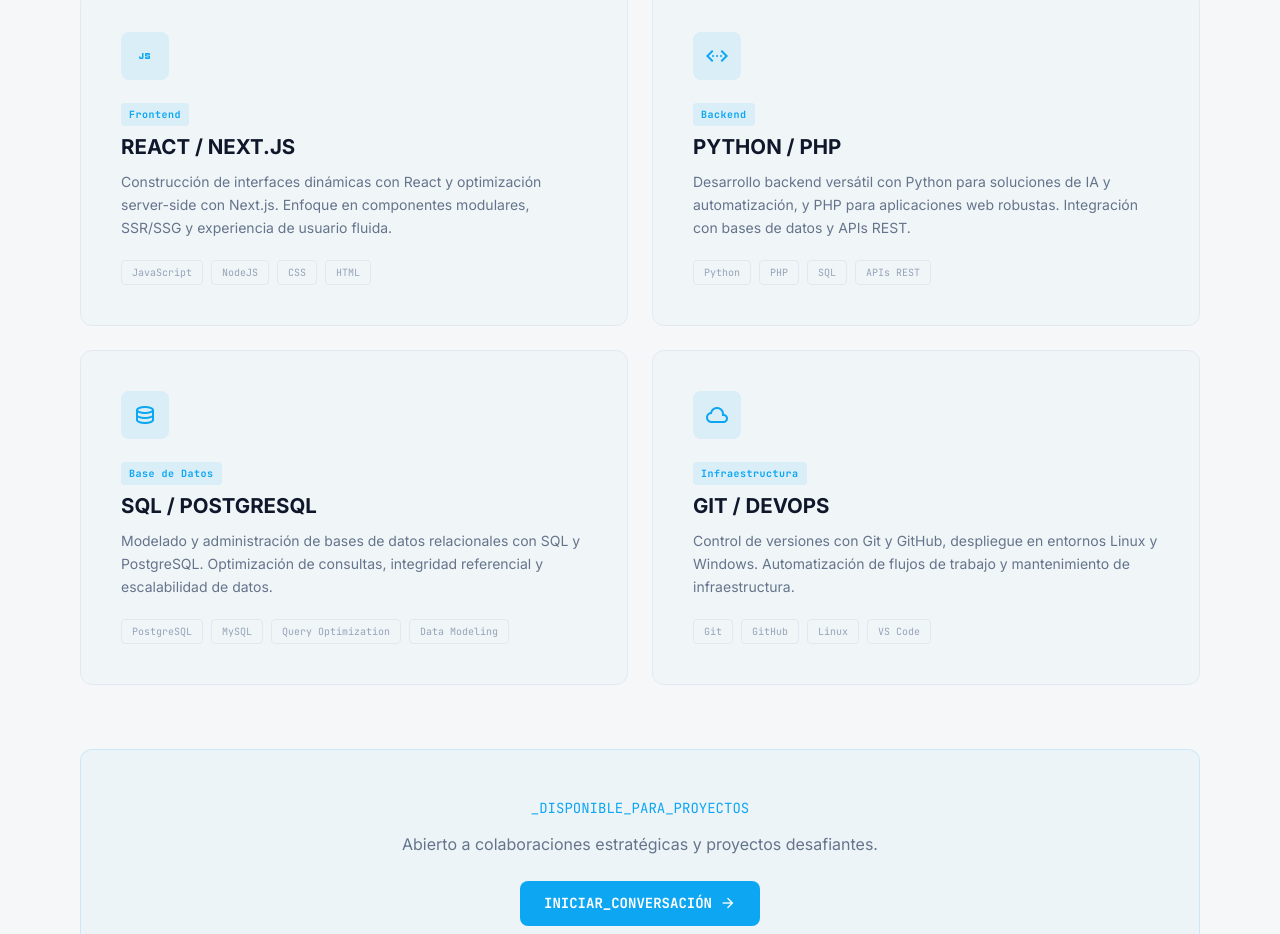
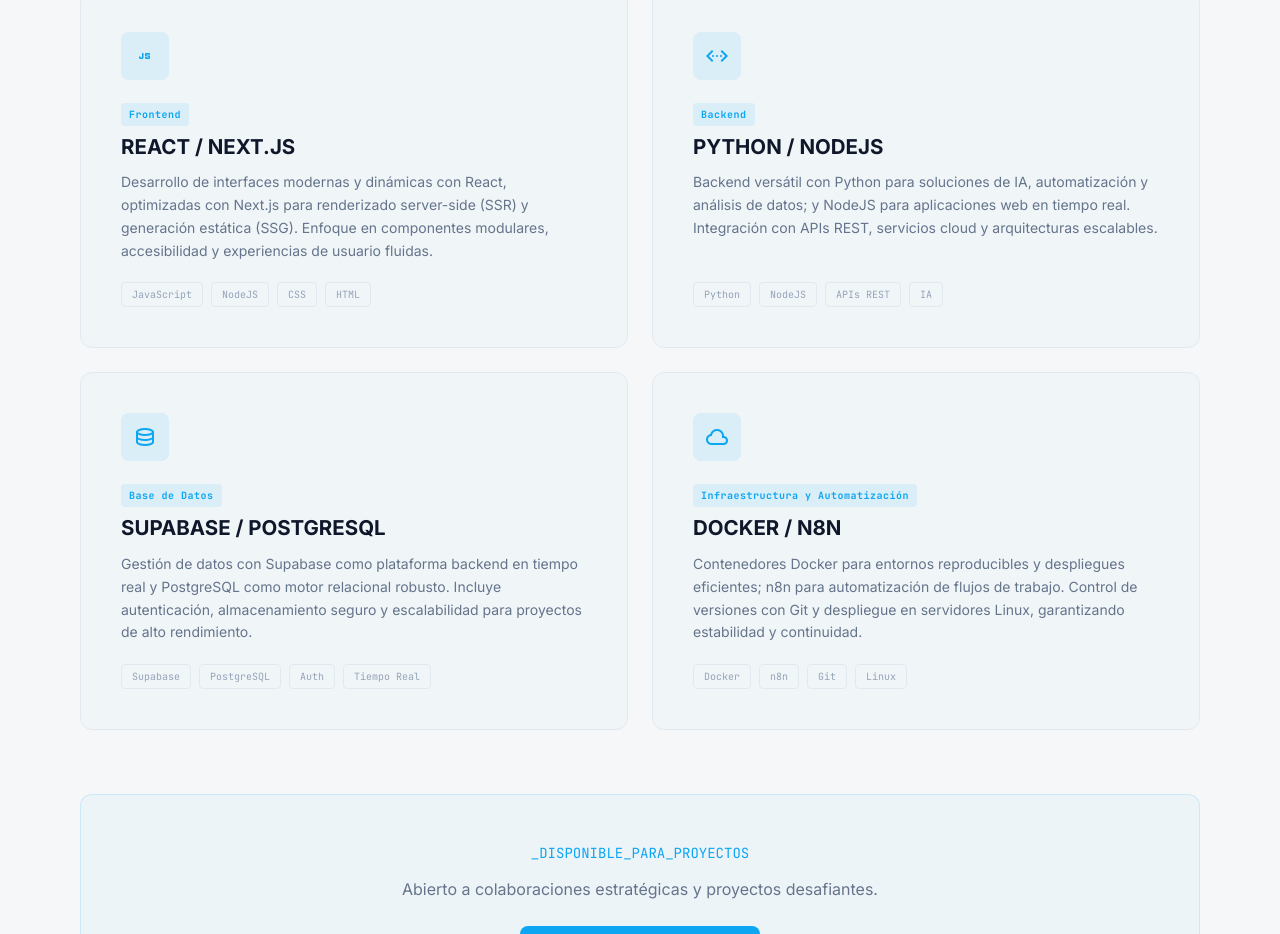
Before and after one commit to MauroMiranda0/mauromiranda.com, a React (Vite) app: page / in a window 1280 px wide. Shown: the part 3820-4754 px from the top of the page. Built offline with nearby package versions, Linux system fonts and the light colour scheme.

Commit message:
seccion estack tecnologico re-copy

```diff
--- a/src/data/projects.js
+++ b/src/data/projects.js
@@ -131,32 +131,32 @@
     name: 'REACT / NEXT.JS',
     icon: 'javascript',
     category: 'Frontend',
-    description: 'Construcción de interfaces dinámicas con React y optimización server-side con Next.js. Enfoque en componentes modulares, SSR/SSG y experiencia de usuario fluida.',
+    description: 'Desarrollo de interfaces modernas y dinámicas con React, optimizadas con Next.js para renderizado server-side (SSR) y generación estática (SSG). Enfoque en componentes modulares, accesibilidad y experiencias de usuario fluidas.',
     tags: ['JavaScript', 'NodeJS', 'CSS', 'HTML']
   },
   {
-    id: 'python-php',
-    name: 'PYTHON / PHP',
+    id: 'python-nodejs',
+    name: 'PYTHON / NODEJS',
     icon: 'settings_ethernet',
     category: 'Backend',
-    description: 'Desarrollo backend versátil con Python para soluciones de IA y automatización, y PHP para aplicaciones web robustas. Integración con bases de datos y APIs REST.',
-    tags: ['Python', 'PHP', 'SQL', 'APIs REST']
+    description: 'Backend versátil con Python para soluciones de IA, automatización y análisis de datos; y NodeJS para aplicaciones web en tiempo real. Integración con APIs REST, servicios cloud y arquitecturas escalables.',
+    tags: ['Python', 'NodeJS', 'APIs REST', 'IA']
   },
   {
-    id: 'sql-database',
-    name: 'SQL / POSTGRESQL',
+    id: 'supabase-postgresql',
+    name: 'SUPABASE / POSTGRESQL',
     icon: 'database',
     category: 'Base de Datos',
-    description: 'Modelado y administración de bases de datos relacionales con SQL y PostgreSQL. Optimización de consultas, integridad referencial y escalabilidad de datos.',
-    tags: ['PostgreSQL', 'MySQL', 'Query Optimization', 'Data Modeling']
+    description: 'Gestión de datos con Supabase como plataforma backend en tiempo real y PostgreSQL como motor relacional robusto. Incluye autenticación, almacenamiento seguro y escalabilidad para proyectos de alto rendimiento.',
+    tags: ['Supabase', 'PostgreSQL', 'Auth', 'Tiempo Real']
   },
   {
-    id: 'git-devops',
-    name: 'GIT / DEVOPS',
+    id: 'docker-n8n',
+    name: 'DOCKER / N8N',
     icon: 'cloud',
-    category: 'Infraestructura',
-    description: 'Control de versiones con Git y GitHub, despliegue en entornos Linux y Windows. Automatización de flujos de trabajo y mantenimiento de infraestructura.',
-    tags: ['Git', 'GitHub', 'Linux', 'VS Code']
+    category: 'Infraestructura y Automatización',
+    description: 'Contenedores Docker para entornos reproducibles y despliegues eficientes; n8n para automatización de flujos de trabajo. Control de versiones con Git y despliegue en servidores Linux, garantizando estabilidad y continuidad.',
+    tags: ['Docker', 'n8n', 'Git', 'Linux']
   }
 ]
 
```
Also changed, not shown: 3 other files (tests, documents, lock files or other folders).
